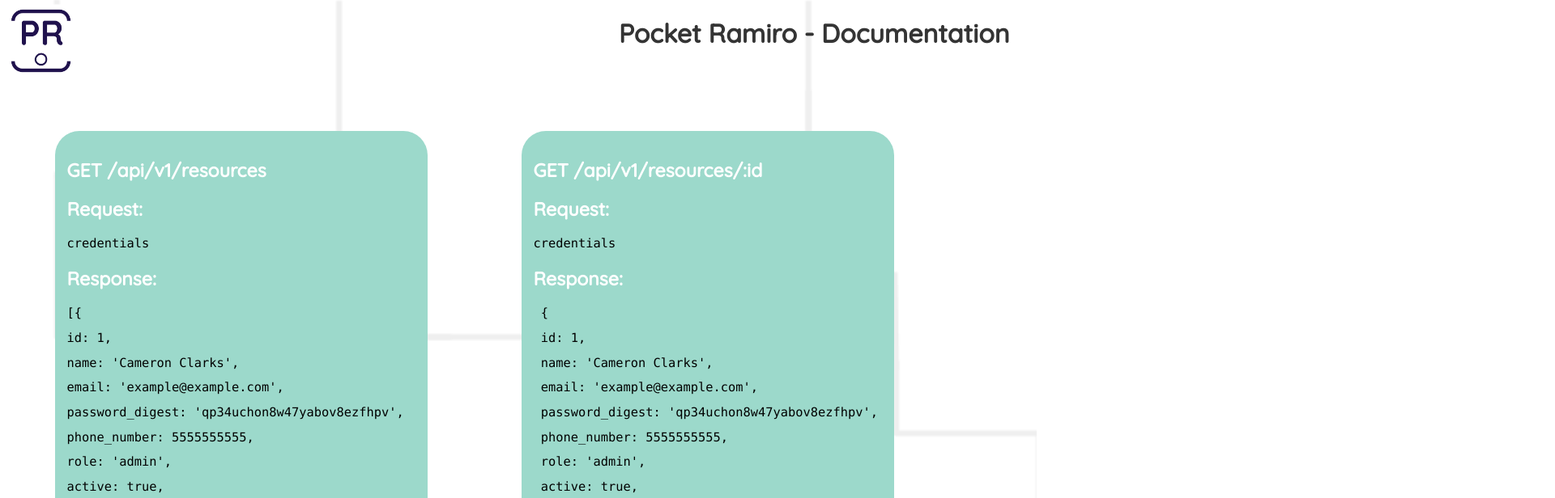
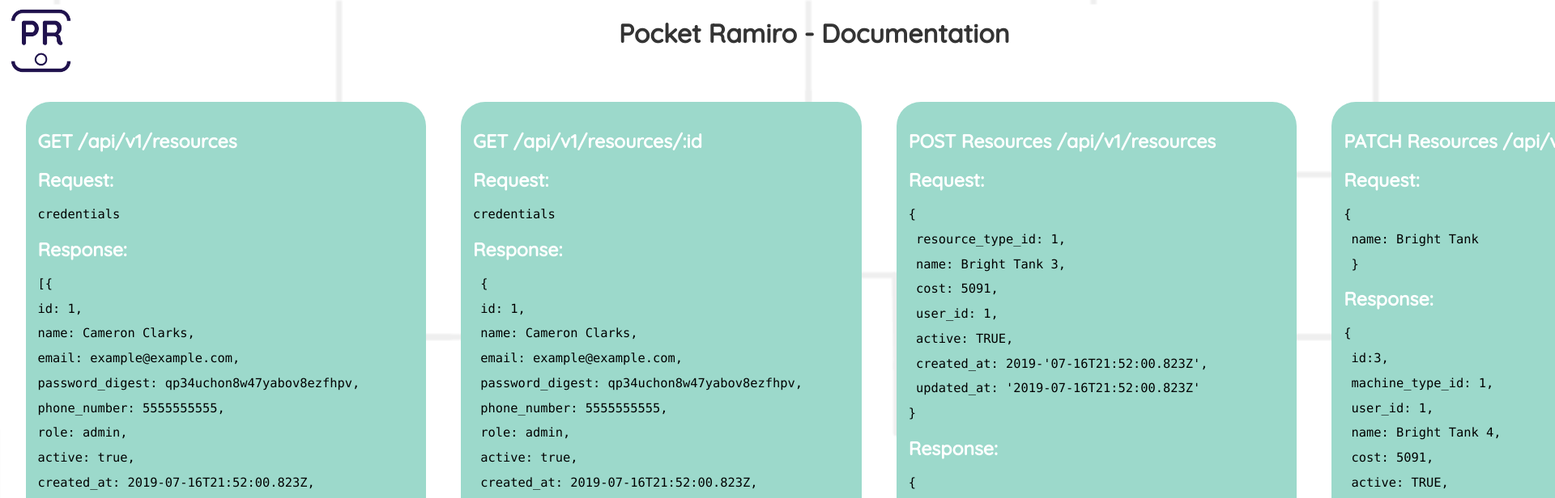
Before and after one commit to carriewalsh/pocket_ramiro_endpoints, a React (Create React App) app: page /endpoints in a window 1280 px wide. Shown: the top 616 px of the page at 81% size, 1920 px wide, since content can reach past the window. Built offline with nearby package versions, Linux system fonts and the light colour scheme.

Commit message:
Adds endpoints for Resources

```diff
--- a/src/Card.css
+++ b/src/Card.css
@@ -12,8 +12,8 @@ code {
 
 .endpoint-card {
   height: 97vh;
-  width: 45vw;
-  margin: 5%;
+  width: 42vw;
+  margin: 1%;
 }
 
 .title-container {
--- a/src/pages/EndpointsPage.js
+++ b/src/pages/EndpointsPage.js
@@ -12,7 +12,7 @@ class EndpointsPage extends Component {
           id: 1,
           route: 'GET /api/v1/resources',
           request: `credentials`,
-          response: `[{ \nid: 1, \nname: 'Cameron Clarks', \nemail: 'example@example.com', \npassword_digest: 'qp34uchon8w47yabov8ezfhpv', \nphone_number: 5555555555, \nrole: 'admin', \nactive: true, \ncreated_at: '2019-07-16T21:52:00.823Z', \nupdated_at: '2019-07-16T21:52:00.823Z' \n}] \n`,
+          response: `[{ \nid: 1, \nname: Cameron Clarks, \nemail: example@example.com, \npassword_digest: qp34uchon8w47yabov8ezfhpv, \nphone_number: 5555555555, \nrole: admin, \nactive: true, \ncreated_at: 2019-07-16T21:52:00.823Z, \nupdated_at: 2019-07-16T21:52:00.823Z \n}] \n`,
           color: "mint",
           key: 1
         },
@@ -20,9 +20,25 @@ class EndpointsPage extends Component {
           id: 2,
           route: 'GET /api/v1/resources/:id',
           request: `credentials`,
-          response: ` {\n id: 1,\n name: 'Cameron Clarks',\n email: 'example@example.com',\n password_digest: 'qp34uchon8w47yabov8ezfhpv',\n phone_number: 5555555555,\n role: 'admin',\n active: true,\n created_at: '2019-07-16T21:52:00.823Z',\n updated_at: '2019-07-16T21:52:00.823Z'\n }\n`,
+          response: ` {\n id: 1,\n name: Cameron Clarks,\n email: example@example.com,\n password_digest: qp34uchon8w47yabov8ezfhpv,\n phone_number: 5555555555,\n role: admin,\n active: true,\n created_at: 2019-07-16T21:52:00.823Z,\n updated_at: 2019-07-16T21:52:00.823Z\n }\n`,
           color: "mint",
-          key: 1
+          key: 2
+        },
+        {
+          id: 3,
+          route: 'POST Resources /api/v1/resources',
+          request: `{\n resource_type_id: 1,\n name: Bright Tank 3,\n cost: 5091,\n user_id: 1,\n active: TRUE,\n created_at: 2019-'07-16T21:52:00.823Z',\n updated_at: '2019-07-16T21:52:00.823Z'\n}`,
+          response: `{\n id:2,\n machine_type_id: 1,\n user_id: 1,\n name: Bright Tank 2,\n cost: 5091,\n active: TRUE,\n created_at: 2019-07-16T21:52:00.823Z,\n updated_at: 2019-07-16T21:52:00.823Z\n }`,
+          color: "mint",
+          key: 3
+        },
+        {
+          id: 4,
+          route: 'PATCH Resources /api/v1/resources/:id',
+          request: `{\n name: Bright Tank \n }`,
+          response: `{\n id:3,\n machine_type_id: 1,\n user_id: 1,\n name: Bright Tank 4,\n cost: 5091,\n active: TRUE,\n created_at: 2019-07-16T21:52:00.823Z,\n updated_at: 2019-07-16T21:52:00.823Z\n }`,
+          color: "mint",
+          key: 4
         }
       ]
     }
```
